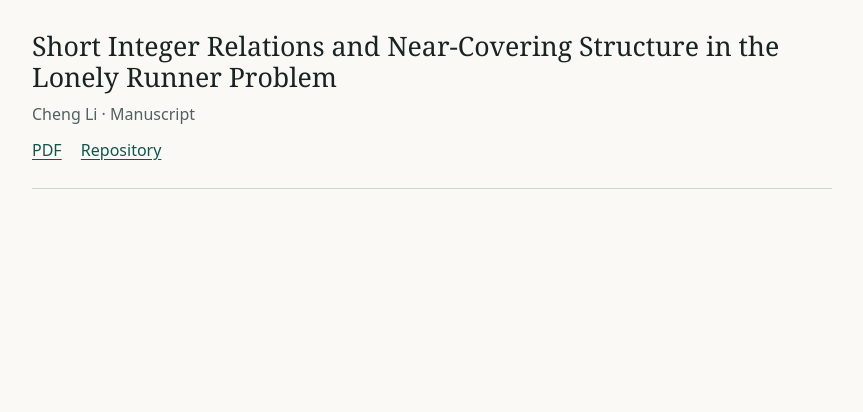
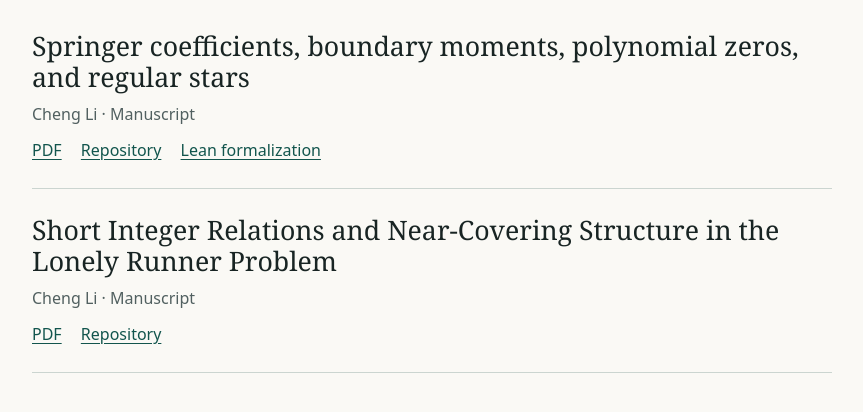
Before and after one commit to Orc-Lee-Chem/orc-lee-chem.github.io, a plain HTML site: page index.html in a window 1280 px wide. Shown: the part 370-782 px from the top of the page, without its empty margins (208-1071 px from the left). Drawn offline with Linux system fonts and the light colour scheme.

Commit message:
Add Springer manuscript and Lean verification

```diff
--- a/index.html
+++ b/index.html
@@ -35,6 +35,15 @@
     <h2 id="papers">Papers</h2>
     <ul class="papers">
       <li>
+        <h3>Springer coefficients, boundary moments, polynomial zeros, and regular stars</h3>
+        <p class="byline">Cheng Li · Manuscript</p>
+        <p class="links">
+          <a href="https://raw.githubusercontent.com/Orc-Lee-Chem/springer-lean/single-ramp-v1/paper/main.pdf">PDF</a>
+          <a href="https://github.com/Orc-Lee-Chem/springer-lean">Repository</a>
+          <a href="https://github.com/Orc-Lee-Chem/springer-lean/blob/single-ramp-v1/lean/PaperStatementsAudit.lean#L7">Lean formalization</a>
+        </p>
+      </li>
+      <li>
         <h3>Short Integer Relations and Near-Covering Structure in the Lonely Runner Problem</h3>
         <p class="byline">Cheng Li · Manuscript</p>
         <p class="links">
```
